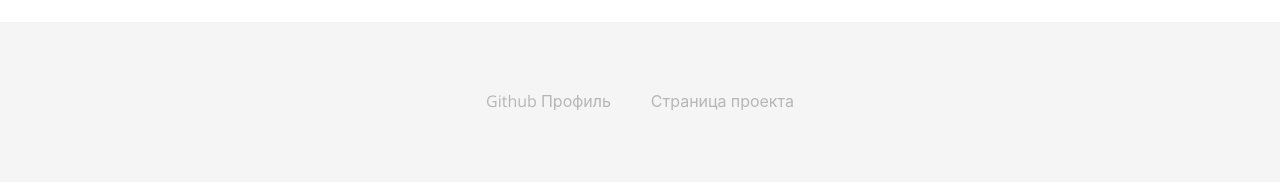
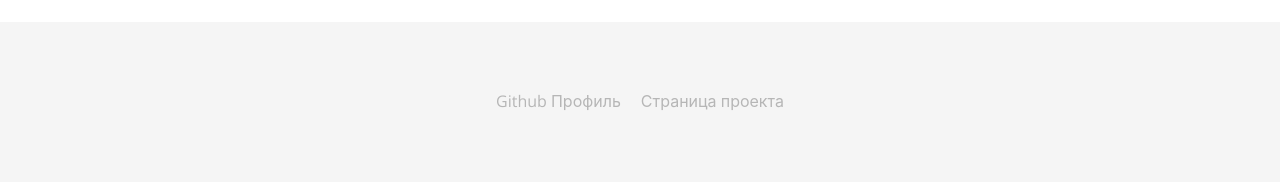
Before and after one commit to denisputnov/markdown-github-blog, a React (Create React App) app: page / in a window 1280 px wide. Shown: the part 335-517 px from the top of the page. Built offline with nearby package versions, Linux system fonts and the light colour scheme; no server answers.

Commit message:
display fixes

```diff
--- a/src/components/MainPage/MainPage.tsx
+++ b/src/components/MainPage/MainPage.tsx
@@ -7,10 +7,6 @@
 
 function MainPage() {
   const lastPosts = usePosts(6)
-
-  console.log(lastPosts);
-
-
   return (
     <main className={classes.Main}>
       <h3 className={classes.Title} tabIndex={0}>Последние посты:</h3>
--- a/src/components/PostPage/Post.module.css
+++ b/src/components/PostPage/Post.module.css
@@ -82,5 +82,6 @@
   }
   .PostContent {
     font-size: calc(12px + 0.8vw);
+    padding: 20px;
   }
 }
--- a/src/hoc/Layout/Footer/Footer.module.css
+++ b/src/hoc/Layout/Footer/Footer.module.css
@@ -18,17 +18,11 @@
 .Links {
   display: flex;
   margin: auto;
+  gap: 20px;
 }
 .Links a {
   color: #b6b6b6;
   text-decoration: none;
   font-size: 16px;
-  margin: 20px;
+  text-align: center;
 }
-
-.Links a:first-child {
-  margin-left: 0;
-}
-.Links a:last-child {
-  margin-right: 0;
-}
```
